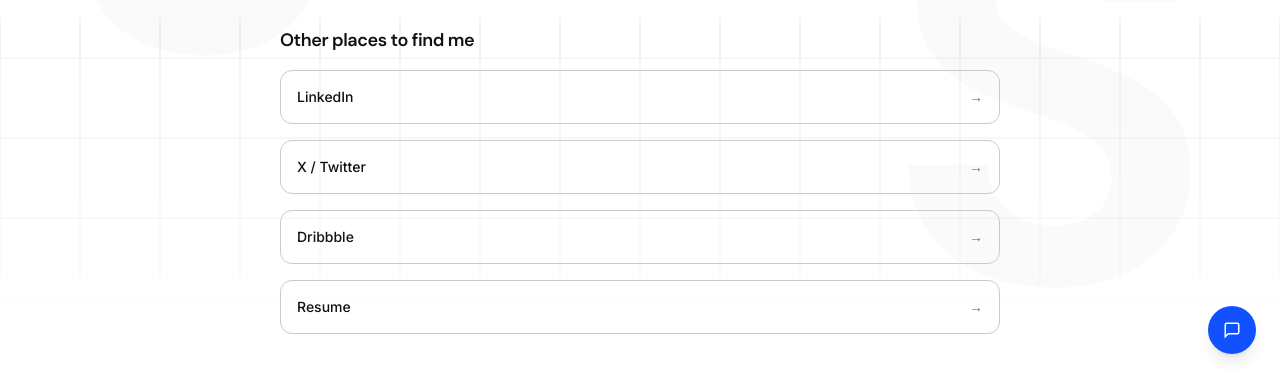
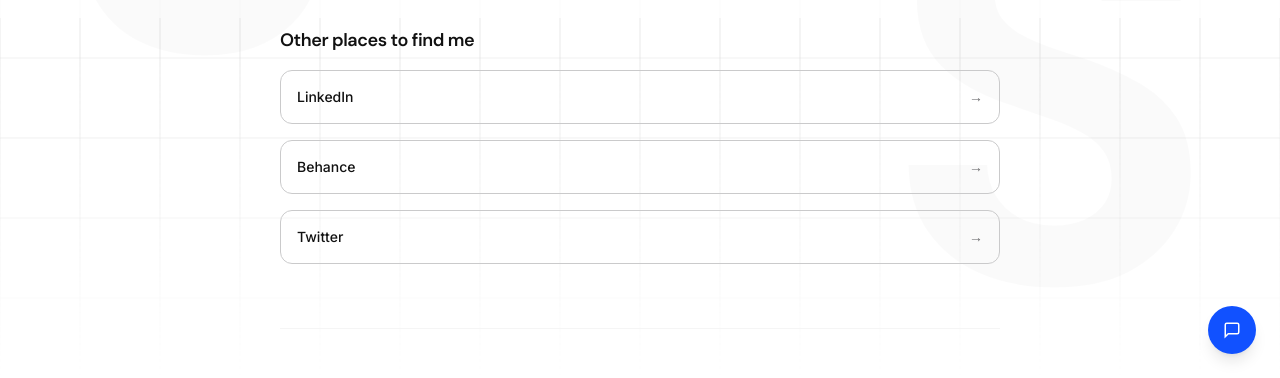
Before and after one commit to Jai-Sankhla/portfolio-website, a Next.js app: page /contact in a window 1280 px wide. Shown: the part 422-800 px from the top of the page. Built offline with nearby package versions, Linux system fonts and the light colour scheme.

Commit message:
feat: update contact social links — LinkedIn, Behance, Twitter

```diff
--- a/src/app/contact/page.tsx
+++ b/src/app/contact/page.tsx
@@ -55,23 +55,19 @@ export default function Contact() {
               href: site.social.linkedin,
             },
             {
-              label: "X / Twitter",
-              href: site.social.twitter,
+              label: "Behance",
+              href: site.social.behance,
             },
             {
-              label: "Dribbble",
-              href: site.social.dribbble,
-            },
-            {
-              label: "Resume",
-              href: site.resume,
-              download: true,
+              label: "Twitter",
+              href: site.social.twitter,
             },
           ].map((link, i) => (
             <ScrollReveal key={link.label} delay={0.2 + i * 0.05}>
               <a
                 href={link.href}
-                {...(link.download ? { download: true } : { target: "_blank", rel: "noopener noreferrer" })}
+                target="_blank"
+                rel="noopener noreferrer"
                 className="group flex items-center justify-between p-4 rounded-xl border border-[#cacacb] dark:border-[#333333] hover:border-[#1151ff] dark:hover:border-[#1151ff] transition-colors"
               >
                 <span className="text-sm font-medium">{link.label}</span>
--- a/src/data/site.ts
+++ b/src/data/site.ts
@@ -8,7 +8,7 @@ export const site = {
   resume: "/resume.pdf",
   social: {
     linkedin: "https://www.linkedin.com/in/jaisankhla",
-    twitter: "https://x.com/jaisankhla",
+    twitter: "https://x.com/JaiSankhla2",
     behance: "https://www.behance.net/jaisankhla",
     dribbble: "https://dribbble.com/jaisankhla",
     github: "https://github.com/Jai-Sankhla",
```
